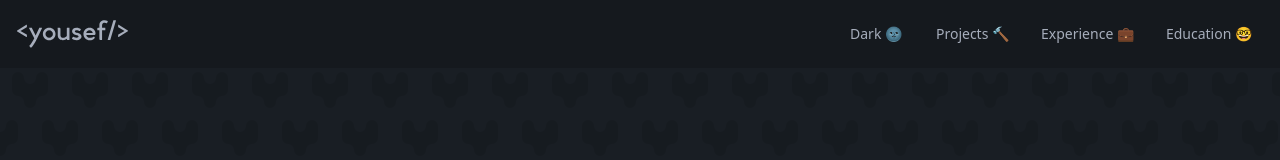
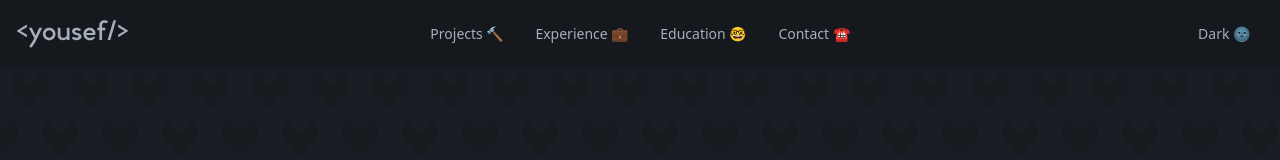
Before and after one commit to yojoecapital/Personal-Portfolio, a SvelteKit app: page / in a window 1280 px wide. Shown: the top 160 px of the page. Built offline with nearby package versions, Linux system fonts and the light colour scheme.

Commit message:
navbar center

```diff
--- a/src/lib/components/Navbar.svelte
+++ b/src/lib/components/Navbar.svelte
@@ -24,6 +24,7 @@
                 </li>
                 <li><a href="{base}#experience">Experience 💼</a></li>
                 <li><a href="{base}#education">Education 🤓</a></li>
+                <li><a href="{base}#contact">Contact ☎️</a></li>
                 <li>
                     <LightSwitch class="place-content-start"/>
                 </li>
@@ -33,14 +34,15 @@
             <Logo/>
         </a>
     </div>
-    <div class="navbar-end hidden lg:flex">
+    <div class="navbar-center hidden lg:flex">
         <ul class="menu menu-horizontal px-1">
-            <li>
-                <LightSwitch/>
-            </li>
             <li><a href="{base}#projects">Projects 🔨</a></li>
             <li><a href="{base}#experience">Experience 💼</a></li>
             <li><a href="{base}#education">Education 🤓</a></li>
+            <li><a href="{base}#contact">Contact ☎️</a></li>
         </ul>
     </div>
+    <div class="navbar-end hidden lg:flex">
+        <ul class="menu menu-horizontal px-1"><li><LightSwitch/></li></ul>
+    </div>
 </div>
--- a/src/lib/components/ShowMore.svelte
+++ b/src/lib/components/ShowMore.svelte
@@ -12,5 +12,5 @@
     <div class="{showMore ? "" : `${maxClass} truncate`}">
         <slot/>
     </div>
-    <button class="w-full text-right link link-hover" on:click={toggleShowMore}>Show {showMore ? 'Less' : 'More'}</button>
+    <button class="w-full text-right link" on:click={toggleShowMore}>Show {showMore ? 'Less' : 'More'}</button>
 </div>
--- /dev/null
+++ b/src/lib/components/icons/Mail.svelte
@@ -0,0 +1,3 @@
+<svg xmlns="http://www.w3.org/2000/svg" width="16" height="16" fill="currentColor" class="bi bi-envelope" viewBox="0 0 16 16">
+    <path d="M0 4a2 2 0 0 1 2-2h12a2 2 0 0 1 2 2v8a2 2 0 0 1-2 2H2a2 2 0 0 1-2-2zm2-1a1 1 0 0 0-1 1v.217l7 4.2 7-4.2V4a1 1 0 0 0-1-1zm13 2.383-4.708 2.825L15 11.105zm-.034 6.876-5.64-3.471L8 9.583l-1.326-.795-5.64 3.47A1 1 0 0 0 2 13h12a1 1 0 0 0 .966-.741M1 11.105l4.708-2.897L1 5.383z"/>
+</svg>
--- a/src/routes/+page.svelte
+++ b/src/routes/+page.svelte
@@ -10,6 +10,7 @@
     import { blur } from "svelte/transition";
     import { getThemeStore, type ThemeStore } from "$lib/stores/theme";
     import { onMount } from "svelte";
+  import Mail from "$lib/components/icons/Mail.svelte";
 
     let theme: ThemeStore;
     onMount(() => {
@@ -70,9 +71,9 @@
         repo="https://github.com/yojoecapital/pokescanner"
     >
         PokéScanner is a web application that my
-        <a href="https://github.com/yojoecapital/PokeScanner?tab=readme-ov-file#team-members" target="_blank" rel="noopener noreferrer" class="link link-hover">team</a>
+        <a href="https://github.com/yojoecapital/PokeScanner?tab=readme-ov-file#team-members" target="_blank" rel="noopener noreferrer" class="link">team</a>
         and I developed during our
-        <a href="https://www.iit.edu/academics/active-learning/ipro" target="_blank" rel="noopener noreferrer" class="link link-hover">IPRO-497 Global Product Development </a>
+        <a href="https://www.iit.edu/academics/active-learning/ipro" target="_blank" rel="noopener noreferrer" class="link">IPRO-497 Global Product Development </a>
         class.
         It can be used to upload or take a photo any generation 1 Pokémon.
         PokéScanner will identify the the Pokémon in the image and provide its Pokédex information.
@@ -151,6 +152,15 @@
             </div>
         </div>
     </div>
+    <Header id="contact">Contact ☎️</Header>
+    <div class="card card-compact max-w-lg bg-base-200 border-0 shadow-xl">
+        <div class="card-body">
+            <p>
+                Please contact me directly at <a href="mailto:yousefsuleiman10@gmail.com" target="_blank" rel="noopener noreferrer" class="link">yousefsuleiman10@gmail.com</a>
+                or via <a href="https://www.linkedin.com/in/yousef-suleiman-4ba75a242" target="_blank" rel="noopener noreferrer" class="link">LinkedIn</a>.
+            </p>
+        </div>
+    </div>
 </div>
 
 <style>
```
